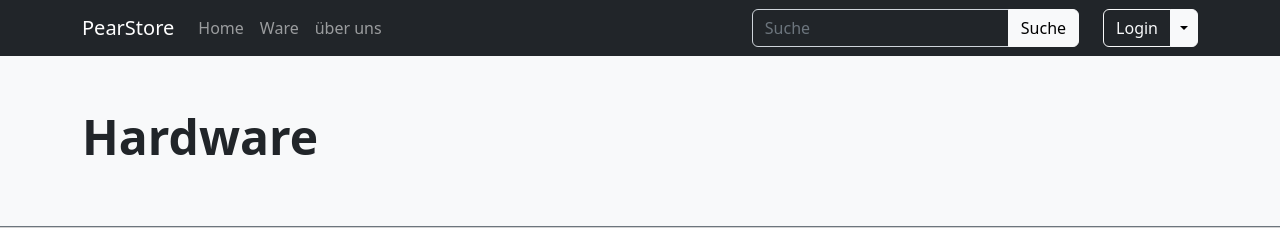
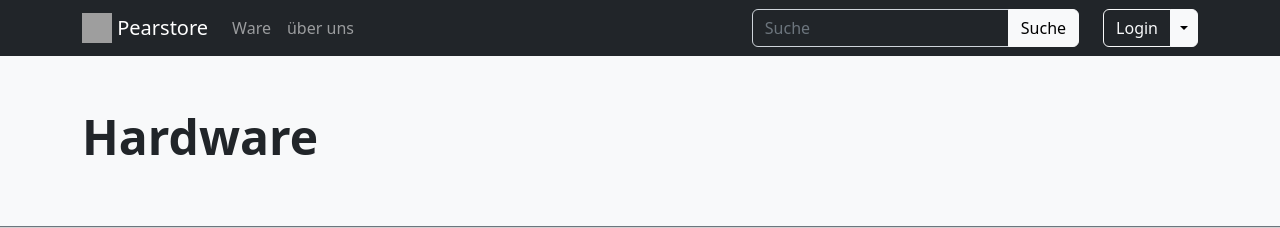
Before and after one commit to pearstore/webapp, a PHP site: page /Ware.php in a window 1280 px wide. Shown: the top 228 px of the page. Run offline with PHP 8.4, Linux system fonts and the light colour scheme; data comes from the database, SQL or seed files in the repository; data that the repository does not hold is empty; grey boxes are pictures that could not be loaded.

Commit message:
Update navbar.php
Navbar edit icon

```diff
--- a/www/html/navbar.php
+++ b/www/html/navbar.php
@@ -3,15 +3,15 @@
     <!-- Navbar -->
     <nav class="navbar navbar-expand-lg navbar-dark bg-dark">
         <div class="container" id="navbarToggleExternalContent">
-            <a class="navbar-brand" href="/">PearStore</a>
+          <a class="navbar-brand" href="/">
+            <img src="/assets/pictures/icon/Pear.jpg" width="30" height="30" class="d-inline-block align-top" alt="">
+            Pearstore
+          </a>
             <button class="navbar-toggler" type="button" data-bs-toggle="collapse" data-bs-target="#navbarScroll" aria-controls="navbarScroll" aria-expanded="false" aria-label="Toggle navigation">
                 <span class="navbar-toggler-icon"></span>
             </button>
             <div class="collapse navbar-collapse" id="navbarScroll">
                 <ul class="navbar-nav me-auto my-2 my-lg-0 navbar-nav-scroll" style="--bs-scroll-height: 100px;">
-                    <li class="nav-item">
-                        <a class="nav-link" aria-current="page" href="/">Home</a>
-                    </li>
                     <li class="nav-item">
                         <a class="nav-link" href="/Ware.php">Ware</a>
                     </li>
```
